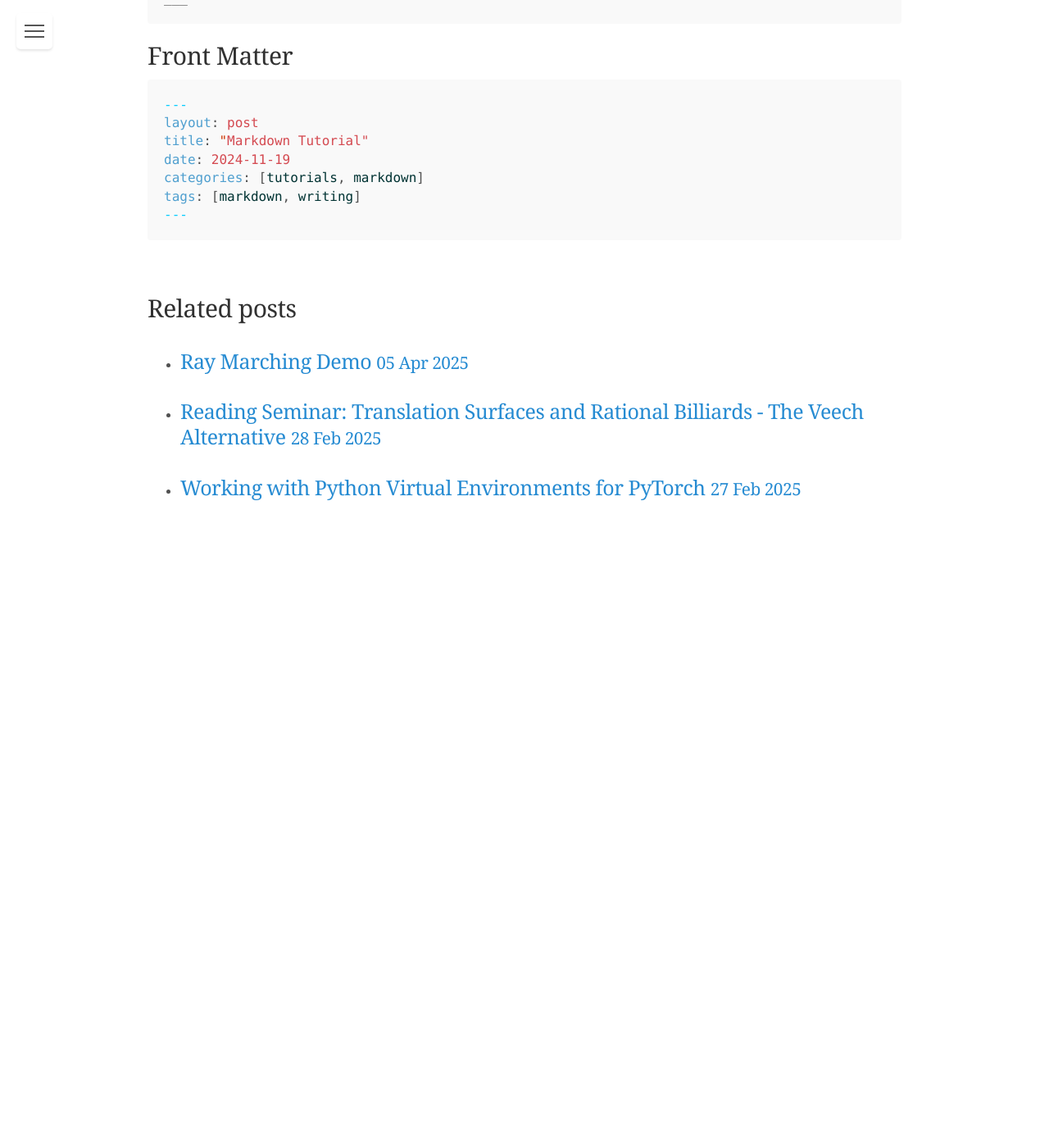
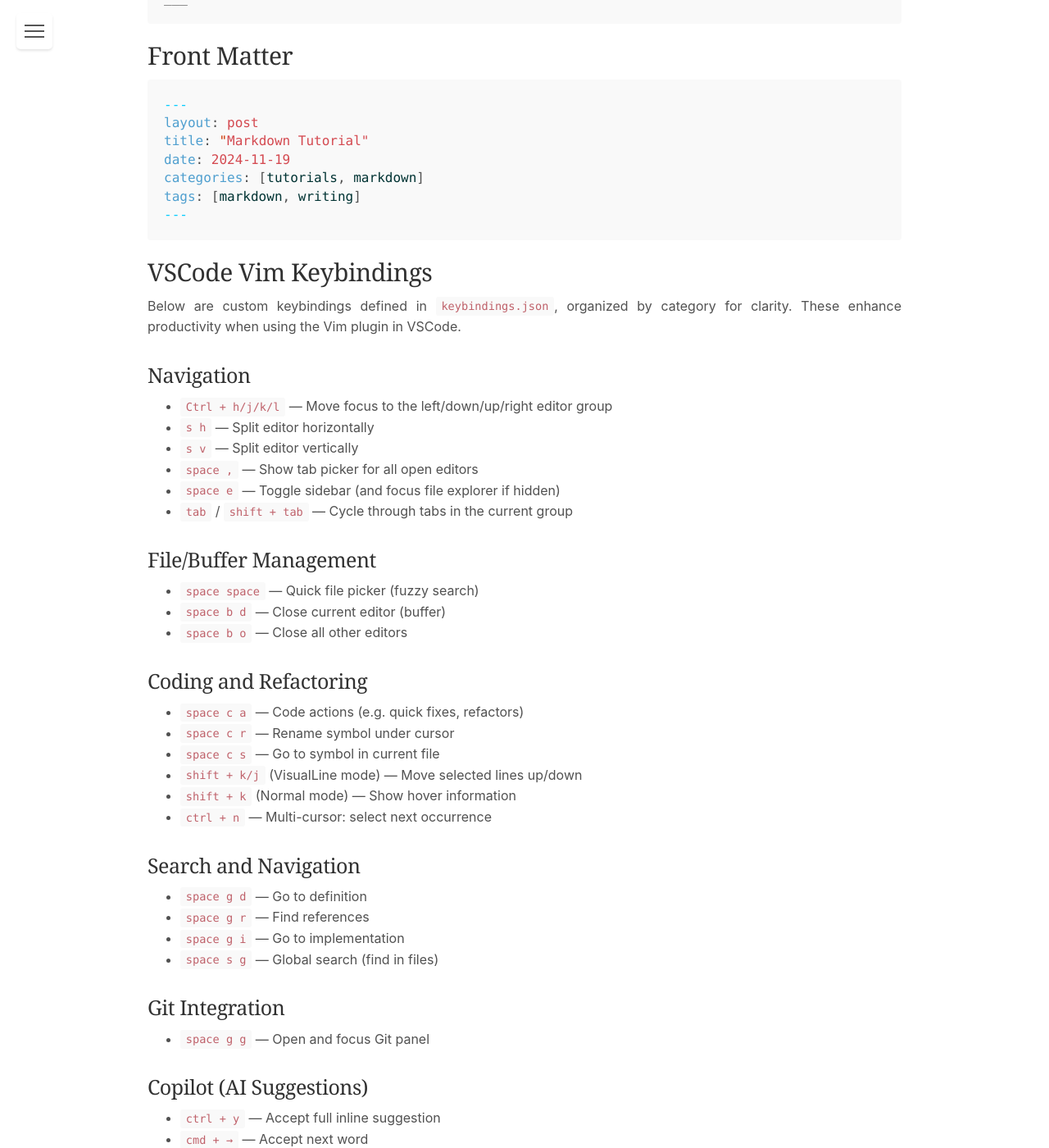
Before and after one commit to FabianLander/fabianlander.github.io, a Jekyll site: the page built from _posts/2024-11-12-markdown-cheat-sheet.md, in a window 1280 px wide and 1400 px high, scrolled down 3918 px. Shown: the whole window at 82% size. Built offline with Jekyll 4.4.1, drawn with Linux system fonts in a browser that asks for light colours; before the commit the page ends 4548 px from its top, so only the background shows below that; some of the changed text lies outside the part shown.

Commit message:
Added vim keybindings to cheatsheet

````diff
--- a/_posts/2024-11-12-markdown-cheat-sheet.md
+++ b/_posts/2024-11-12-markdown-cheat-sheet.md
@@ -1,6 +1,6 @@
 ---
 layout: post
-title: "Markdown Cheatsheet"
+title: "Markdown and Key Binding Cheatsheet"
 date: 2024-11-12
 categories: [tutorials, markdown]
 tags: [markdown, writing, documentation]
@@ -160,3 +160,67 @@
 tags: [markdown, writing]
 ---
 ```
+
+## VSCode Vim Keybindings
+
+Below are custom keybindings defined in `keybindings.json`, organized by category for clarity. These enhance productivity when using the Vim plugin in VSCode.
+
+### Navigation
+- `Ctrl + h/j/k/l` — Move focus to the left/down/up/right editor group
+- `s h` — Split editor horizontally
+- `s v` — Split editor vertically
+- `space ,` — Show tab picker for all open editors
+- `space e` — Toggle sidebar (and focus file explorer if hidden)
+- `tab` / `shift + tab` — Cycle through tabs in the current group
+
+### File/Buffer Management
+- `space space` — Quick file picker (fuzzy search)
+- `space b d` — Close current editor (buffer)
+- `space b o` — Close all other editors
+
+### Coding and Refactoring
+- `space c a` — Code actions (e.g. quick fixes, refactors)
+- `space c r` — Rename symbol under cursor
+- `space c s` — Go to symbol in current file
+- `shift + k/j` (VisualLine mode) — Move selected lines up/down
+- `shift + k` (Normal mode) — Show hover information
+- `ctrl + n` — Multi-cursor: select next occurrence
+
+### Search and Navigation
+- `space g d` — Go to definition
+- `space g r` — Find references
+- `space g i` — Go to implementation
+- `space s g` — Global search (find in files)
+
+### Git Integration
+- `space g g` — Open and focus Git panel
+
+### Copilot (AI Suggestions)
+- `ctrl + y` — Accept full inline suggestion
+- `cmd + →` — Accept next word
+- `cmd + shift + →` — Accept next line
+- `alt + ] / alt + [` — Show next/previous suggestion
+- `escape` — Dismiss suggestion
+
+### File Explorer (Focus on Sidebar)
+- `a` — Create new file
+- `r` — Rename file/folder
+- `c` / `x` / `p` — Copy / Cut / Paste file or folder
+- `d` — Delete file/folder
+- `s` — Open file in split pane
+- `shift + s` — Open in vertical split below and close others
+- `enter` — Open file or toggle folder (depending on selection)
+
+### Debugging
+- `space d a` — Select and start debug config
+- `space d t` — Stop debugging
+- `space d o` — Step over
+- `space d c` — Continue execution
+- `space d b` — Toggle breakpoint
+- `space d e` — Show debug hover
+
+### Miscellaneous
+- `space c c` — Toggle VS Code chat (AI chat interface)
+
+All shortcuts are active in Normal mode unless stated otherwise.
+```
````
Also changed, not shown: test.md (added, +192 -0 lines), 1 other file.
